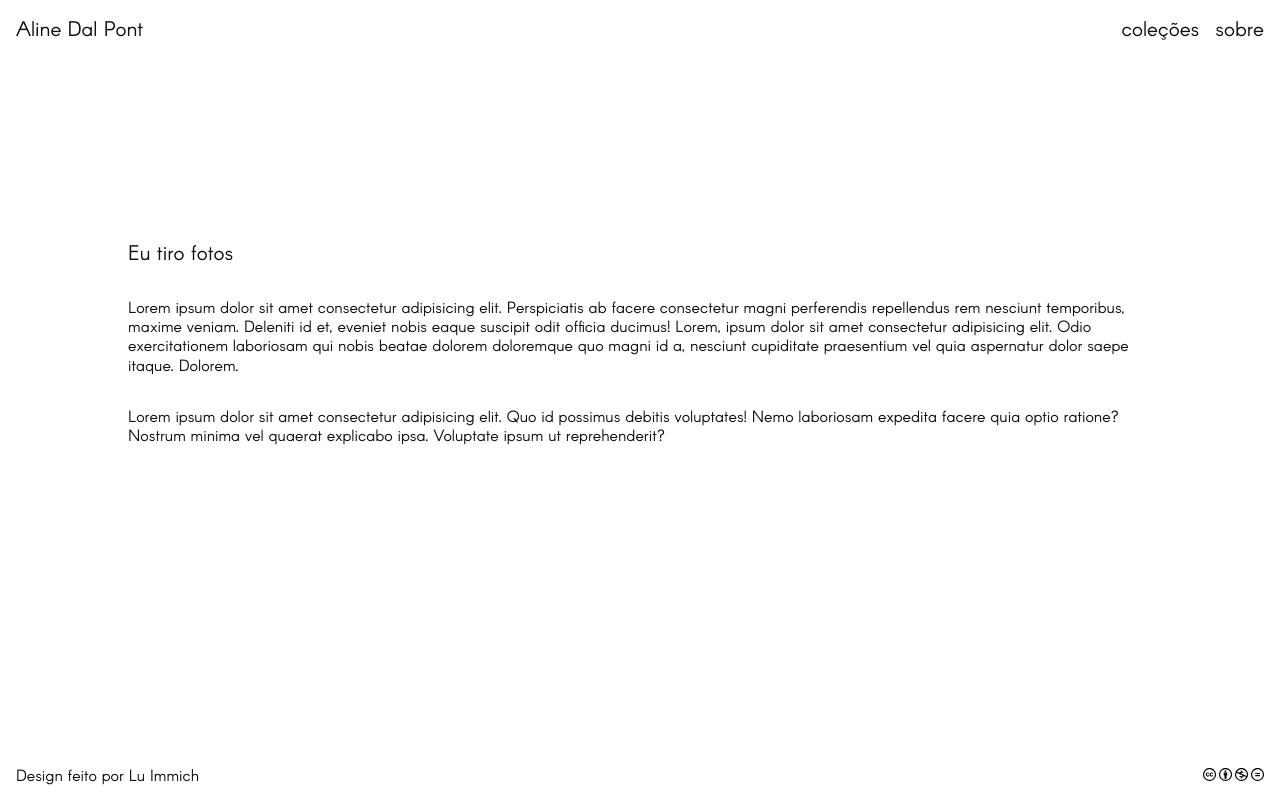
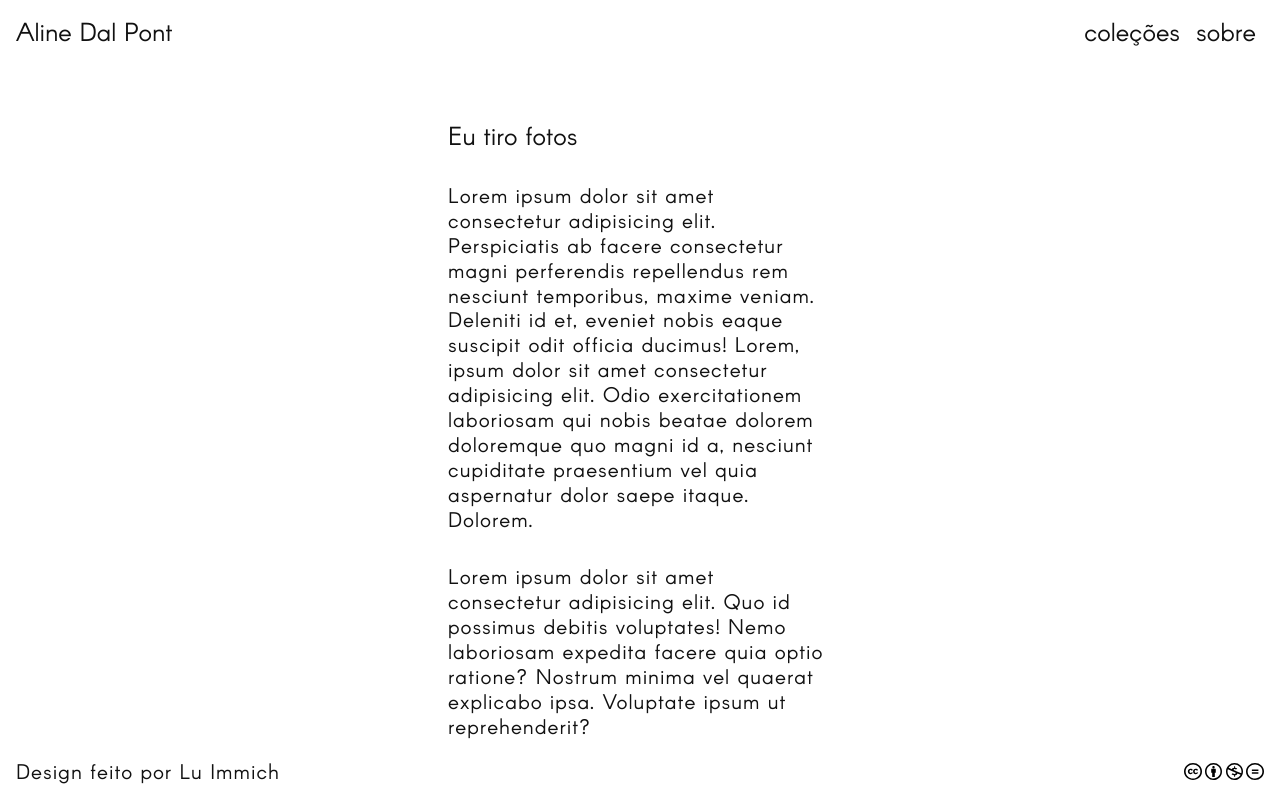
Before and after one commit to anothermimich/aline-dal-pont, a plain HTML site: page docs/sobre.html in a window 1280 px wide. Drawn offline with Linux system fonts and the light colour scheme.

Commit message:
added the first primitive media queries

```diff
--- a/docs/css/syle.css
+++ b/docs/css/syle.css
@@ -43,6 +43,10 @@ h2 {
   user-select: none;
 }
 
+p {
+  letter-spacing: 1px;
+}
+
 .anchor {
   position: absolute;
   transform: translateY(-20vh);
@@ -84,7 +88,7 @@ main {
   display: flex;
   flex-direction: column;
   gap: 5rem;
-  width: 60vw;
+  max-width: 60vw;
   margin: 30vh auto;
   user-select: none;
 }
@@ -103,11 +107,10 @@ main {
 
 .text-col h2 {
   font-size: 1.3rem;
-  font-weight: 400;
 }
 
 .text-col p {
-  font-size: 1rem;
+  font-size: 1.1rem;
 }
 
 /* footer */
@@ -122,7 +125,8 @@ footer {
 }
 
 footer a {
-  font-size: 1rem;
+  font-size: 1.1rem;
+  letter-spacing: 1px;
 }
 
 .license-icons {
@@ -133,7 +137,7 @@ footer a {
 }
 
 .license-icons img {
-  width: 0.8rem;
+  width: 0.9rem;
 }
 
 /* collection page */
@@ -156,7 +160,7 @@ footer a {
 /* about page */
 
 .about {
-  width: 80vw;
+  max-width: 80vw;
   margin: 0 auto;
   padding-top: 30vh;
 }
@@ -169,3 +173,56 @@ footer a {
 .about div h2 {
   font-size: 1.3rem;
 }
+.about div p {
+  font-size: 1.1rem;
+  letter-spacing: 1px;
+}
+/* media queries, from narrow to wide */
+
+@media all and (min-width: 1000px) {
+  /* nav */
+  .nav {
+    padding-right: 1.5rem;
+  }
+  .nav a {
+    font-size: 1.6rem;
+  }
+  /* gallery */
+  .gallery {
+    max-width: 25vw;
+    margin: 15vh auto;
+  }
+  .text-col h2 {
+    font-size: 1.6rem;
+  }
+  .text-col p {
+    font-size: 1.3rem;
+  }
+  /* footer */
+  footer a {
+    font-size: 1.3rem;
+  }
+  .license-icons img {
+    width: 1.1rem;
+  }
+  /* collection page */
+  .col-menu div {
+    font-size: 1.6rem;
+  }
+  /* about page */
+  .about {
+    max-width: 30vw;
+    padding-top: 15vh;
+  }
+  .about div h2 {
+    font-size: 1.6rem;
+  }
+  .about div p {
+    font-size: 1.3rem;
+  }
+}
+@media all and (max-height: 500px) {
+  .gallery {
+    max-width: 25vw;
+  }
+}
```
